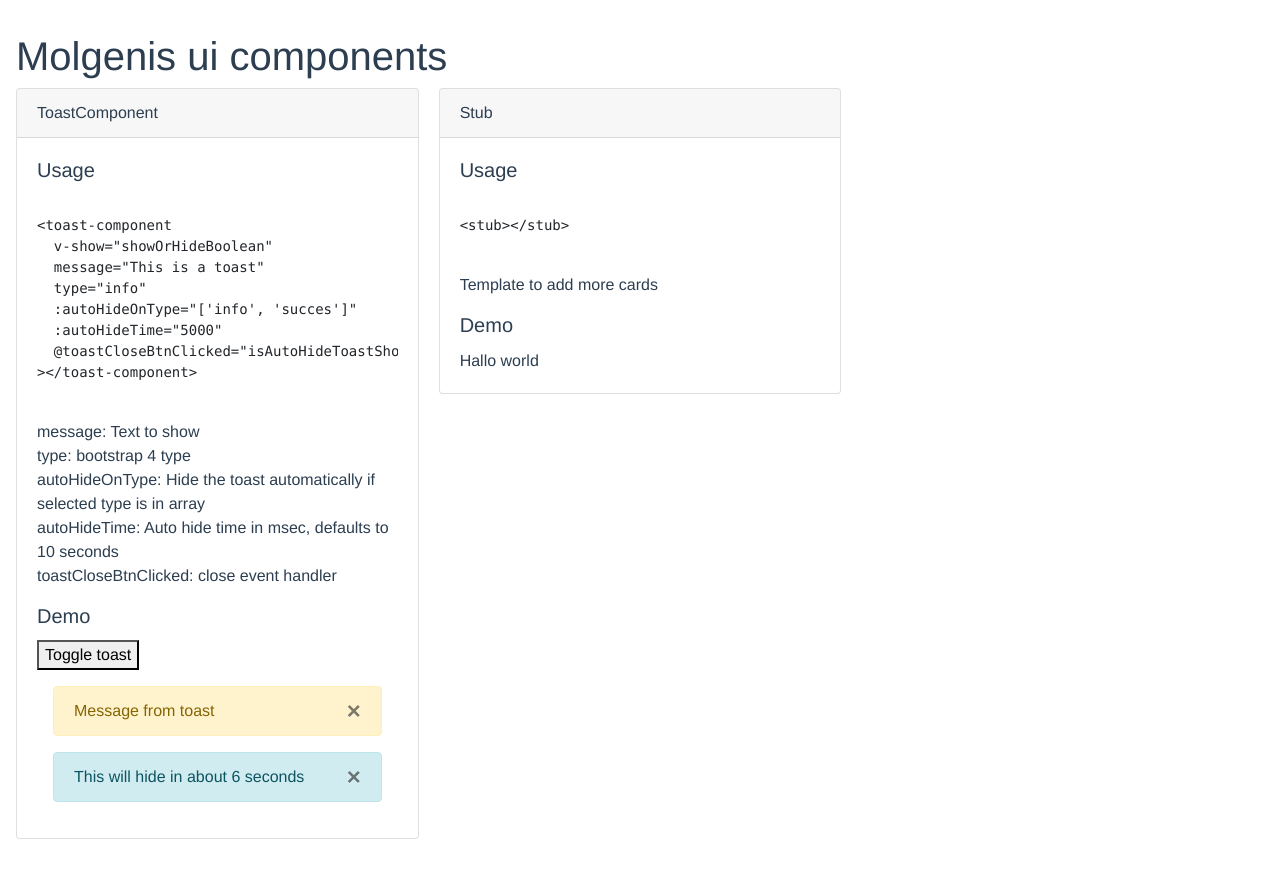
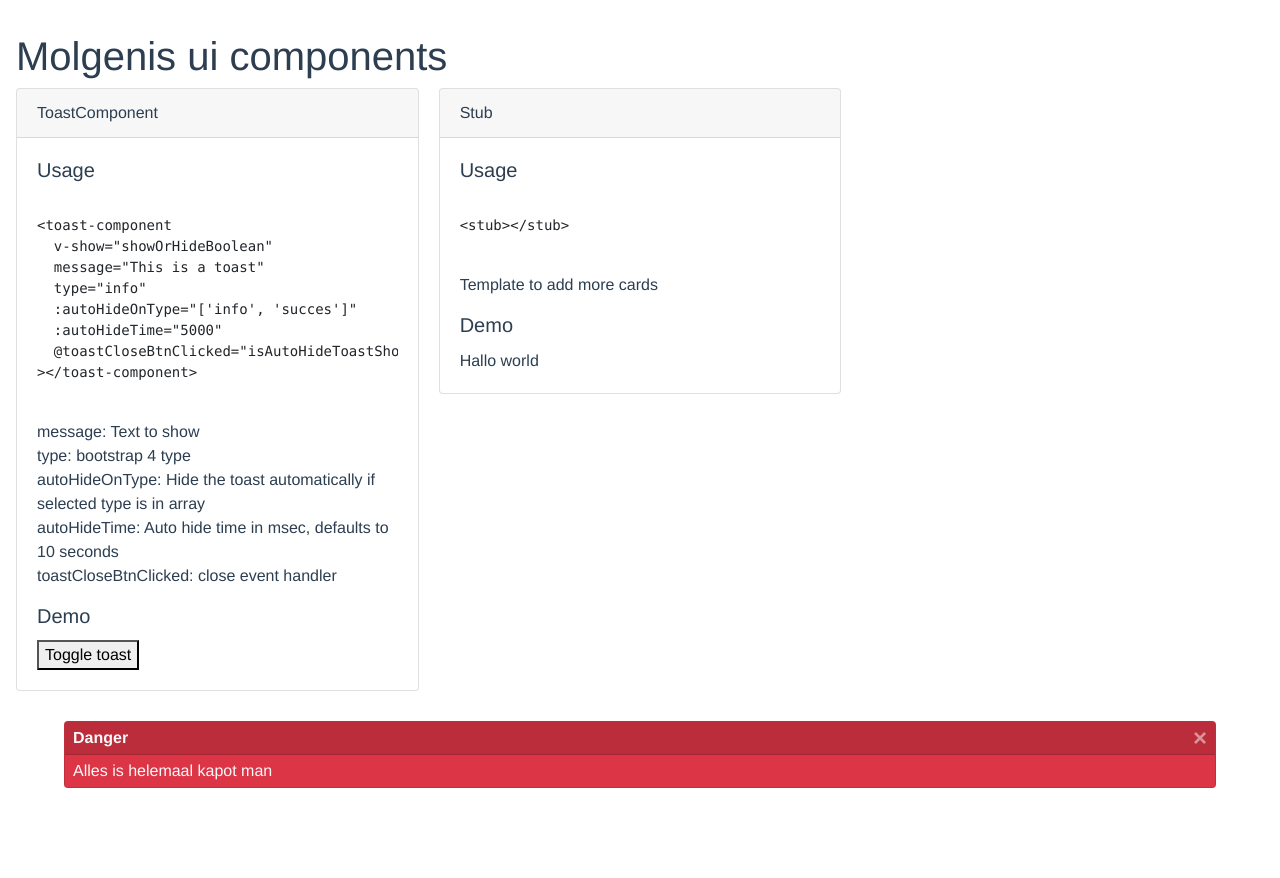
Before and after one commit to molgenis/molgenis-ui-components, a Vue app: page / in a window 1280 px wide. Shown: the top 878 px of the page. After the commit the page ends 800 px from the top, so only its background shows below. Built offline with nearby package versions, Linux system fonts and the light colour scheme.

Commit message:
feat: better toast

```diff
--- a/src/App.vue
+++ b/src/App.vue
@@ -28,19 +28,8 @@
           <div class="card-text">
             <button type="button" @click="isToastShown = !isToastShown">Toggle toast</button>
             <toast-component
-              v-show="isToastShown"
-              class="m-3"
-              message="Message from toast"
-              type="warning"
-              @toastCloseBtnClicked="isToastShown = false"></toast-component>
-            <toast-component
-              v-show="isAutoHideToastShown"
-              class="m-3"
-              message="This will hide in about 6 seconds"
-              type="info"
-              :autoHideOnType="['info', 'succes']"
-              :autoHideTime="6000"
-              @toastCloseBtnClicked="isAutoHideToastShown = false"></toast-component>
+              v-model="messages"
+            ></toast-component>
           </div>
         </div>
       </div>
@@ -67,17 +56,17 @@
 
 <script>
 import Vue from 'vue'
-import ToastComponent from './components/ToastComponent.vue'
+// import { ToastComponent } from './components/'
 
 export default Vue.extend({
   name: 'app',
-  components: {
-    ToastComponent
-  },
   data: () => {
     return {
-      isToastShown: true,
-      isAutoHideToastShown: true
+      messages: [
+        { type: 'success', textType: 'light', title: 'Success', message: 'De wereld is helemaal mooi man', timeout: 2000 },
+        { title: 'Info', message: 'hello world', timeout: 2000 },
+        { type: 'danger', textType: 'light', title: 'Danger', message: 'Alles is helemaal kapot man' }
+      ]
     }
   }
 })
--- /dev/null
+++ b/src/components/ComponentsPlugin.js
@@ -0,0 +1,9 @@
+import { ToastComponent } from './'
+
+const ComponentsPlugin = {
+  install (Vue, options) {
+    Vue.component('ToastComponent', ToastComponent)
+  }
+}
+
+export default ComponentsPlugin
--- a/src/components/ToastComponent.vue
+++ b/src/components/ToastComponent.vue
@@ -1,10 +1,15 @@
 <template>
   <transition name="slide">
-    <div id="alert-message" v-if="message" :class="'alert alert-' + type" role="alert">
-      <button @click="$emit('toastCloseBtnClicked')" type="button" class="close">
-        <span aria-hidden="true">&times;</span>
-      </button>
-      <span id="message-span">{{ message }}</span>
+    <div v-if="value && value.length > 0" class="card d-block" :class="`${fixed ? 'fixed' : ''} text-${activeMessage.textType} bg-${activeMessage.type}`">
+      <div v-if="activeMessage.title" class="card-header py-1 px-2">
+        <strong>{{activeMessage.title}}</strong>
+        <button type="button" class="close" :class="`text-${activeMessage.textType}`" @click="dequeue">
+          <span aria-hidden="true">&times;</span>
+        </button>
+      </div>
+      <div class="card-body py-1 px-2">
+        <p class="card-text">{{activeMessage.message}}</p>
+      </div>
     </div>
   </transition>
 </template>
@@ -15,41 +20,67 @@
 export default Vue.extend({
   name: 'ToastComponent',
   props: {
-    /**
-       * Must be string of bootstrap 4 alert type
-       * see: https://getbootstrap.com/docs/4.1/components/alerts/
-       * for example "warning"
-       */
-    type: {
-      type: String,
+    value: { // [ {type, textType, title, message, timeout} ]
+      type: Array,
       required: true
     },
-    message: {
-      type: String,
-      required: true
-    },
-    autoHideOnType: {
-      type: Array,
+    fixed: {
+      type: Boolean,
       required: false,
-      default: () => []
-    },
-    autoHideTime: {
-      type: Number,
-      required: false,
-      default: () => 10000
+      default: () => true
     }
   },
   mounted () {
-    if (this.autoHideOnType.includes(this.type)) {
-      setTimeout(() => {
-        this.$emit('toastCloseBtnClicked')
-      }, this.autoHideTime)
+    this.onActivate()
+  },
+  computed: {
+    activeMessage () {
+      return this.value ? this.value[0] : {}
+    }
+  },
+  methods: {
+    onActivate () {
+      if (this.activeMessage) {
+        if (!this.activeMessage.type) {
+          this.activeMessage.type = 'light'
+        }
+        if (!this.activeMessage.textType) {
+          this.activeMessage.textType = 'dark'
+        }
+        if (this.activeMessage.timeout && this.activeMessage.timeout > 0) {
+          setTimeout(this.dequeue, this.activeMessage.timeout)
+        }
+      }
+    },
+    dequeue () {
+      clearTimeout(this.dequeue)
+      this.value.shift()
+      this.$emit('input', this.value)
+      this.onActivate()
     }
   }
 })
 </script>
 
-<style>
+<style scoped lang="scss" >
+  .close {
+    text-shadow: none;
+    &:focus, &:active {
+      outline: none;
+    }
+  }
+  .card {
+    width: auto;
+    &.fixed{
+      position: fixed;
+      bottom: 0rem;
+      left: 4rem;
+      right: 4rem;
+    }
+  }
+  .card-header{
+    background-color: rgba(0,0,0,.15);
+  }
   .slide-enter-active, .slide-leave-active {
     transition: transform 500ms ease-in-out, opacity 500ms ease-in-out;
     opacity: 1;
--- /dev/null
+++ b/src/components/ToastPlugin.js
@@ -0,0 +1,9 @@
+import { ToastComponent } from './'
+
+const ToastPlugin = {
+  install (Vue, options) {
+    Vue.component('ToastComponent', ToastComponent)
+  }
+}
+
+export default ToastPlugin
--- a/src/components/index.js
+++ b/src/components/index.js
@@ -1 +1,3 @@
 export { default as ToastComponent } from './ToastComponent.vue'
+export { default as ToastPlugin } from './ToastPlugin.js'
+export { default as ComponentsPlugin } from './ComponentsPlugin.js'
--- a/src/main.ts
+++ b/src/main.ts
@@ -1,7 +1,11 @@
 import Vue from 'vue'
 import App from './App.vue'
+// @ts-ignore
+import ToastPlugin from './components/ToastPlugin'
 
 Vue.config.productionTip = false
+
+Vue.use(ToastPlugin)
 
 new Vue({
   render: h => h(App)
```
